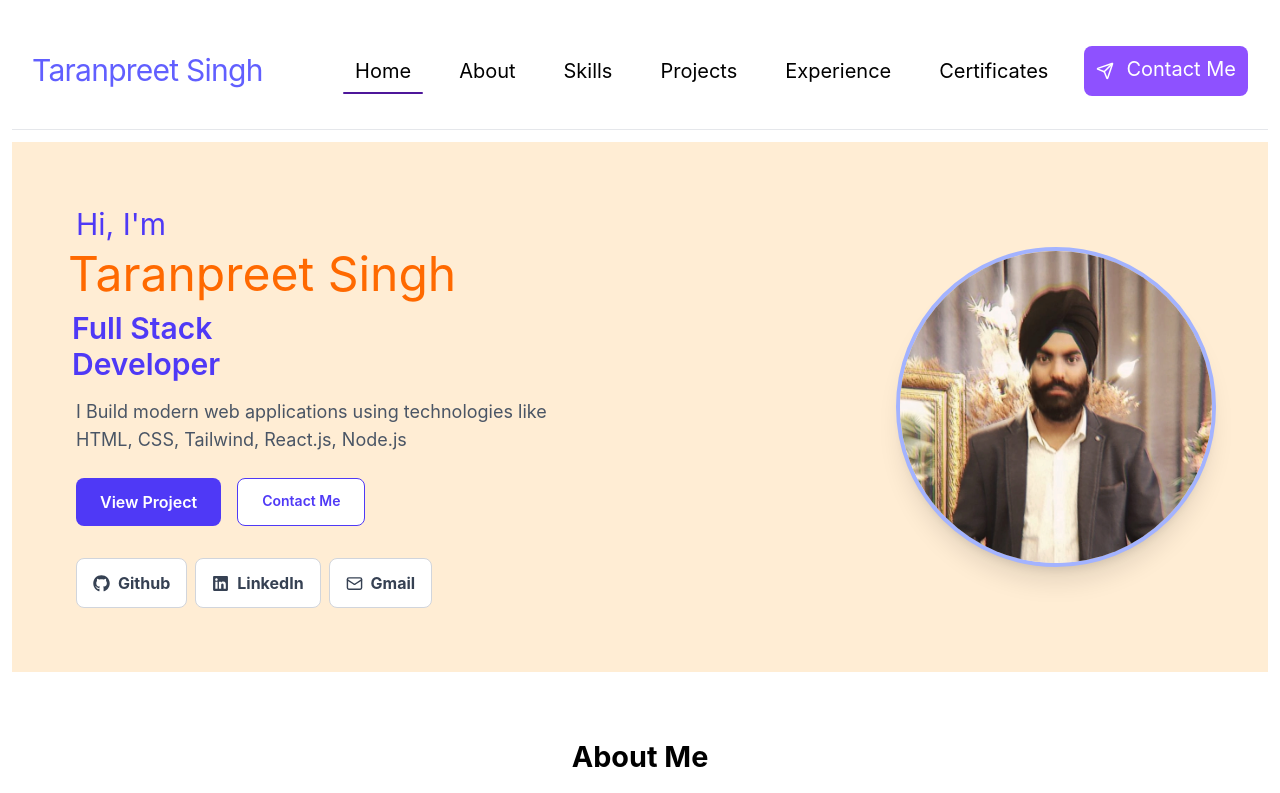
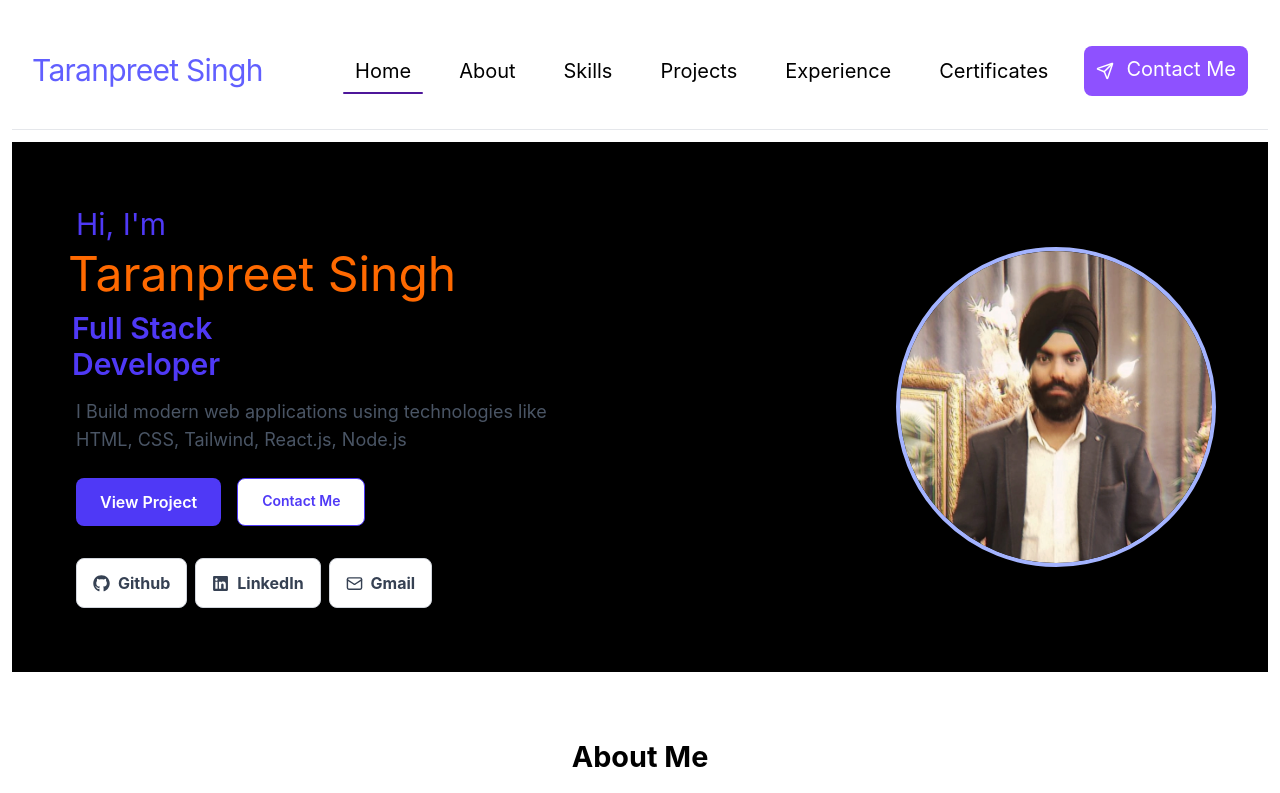
Before and after one commit to taranpreetsingh0682/personal-portfolio, a React (Vite) app: page / in a window 1280 px wide. Shown: the top 793 px of the page. Built offline with nearby package versions, Linux system fonts and the light colour scheme.

Commit message:
Feat: Update Hero.jsx

```diff
--- a/src/sections/Hero.jsx
+++ b/src/sections/Hero.jsx
@@ -6,7 +6,7 @@ import ParticleBackground from '../components/ParticleBackground'
 
 const Hero = () => {
   return (
-    <section id='home' className='relative overflow-hidden px-3 mx-3 py-16 bg-orange-100'>
+    <section id='home' className='relative overflow-hidden px-3 mx-3 py-16 bg-black'>
 
 
       <div className='relative z-10 grid grid-cols-1 lg:grid-cols-2 items-center gap-10 max-w-6xl mx-auto'>
```
